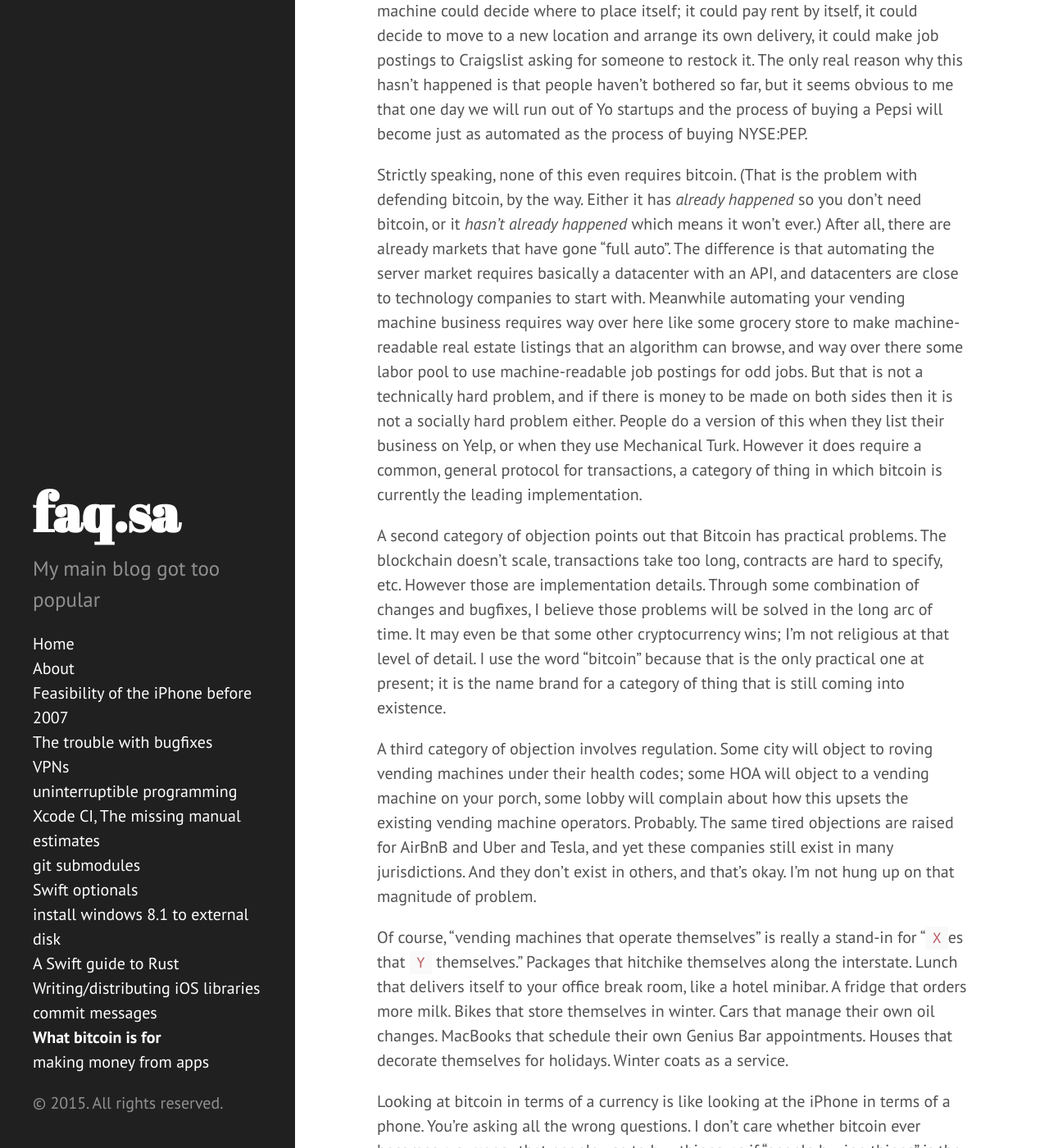
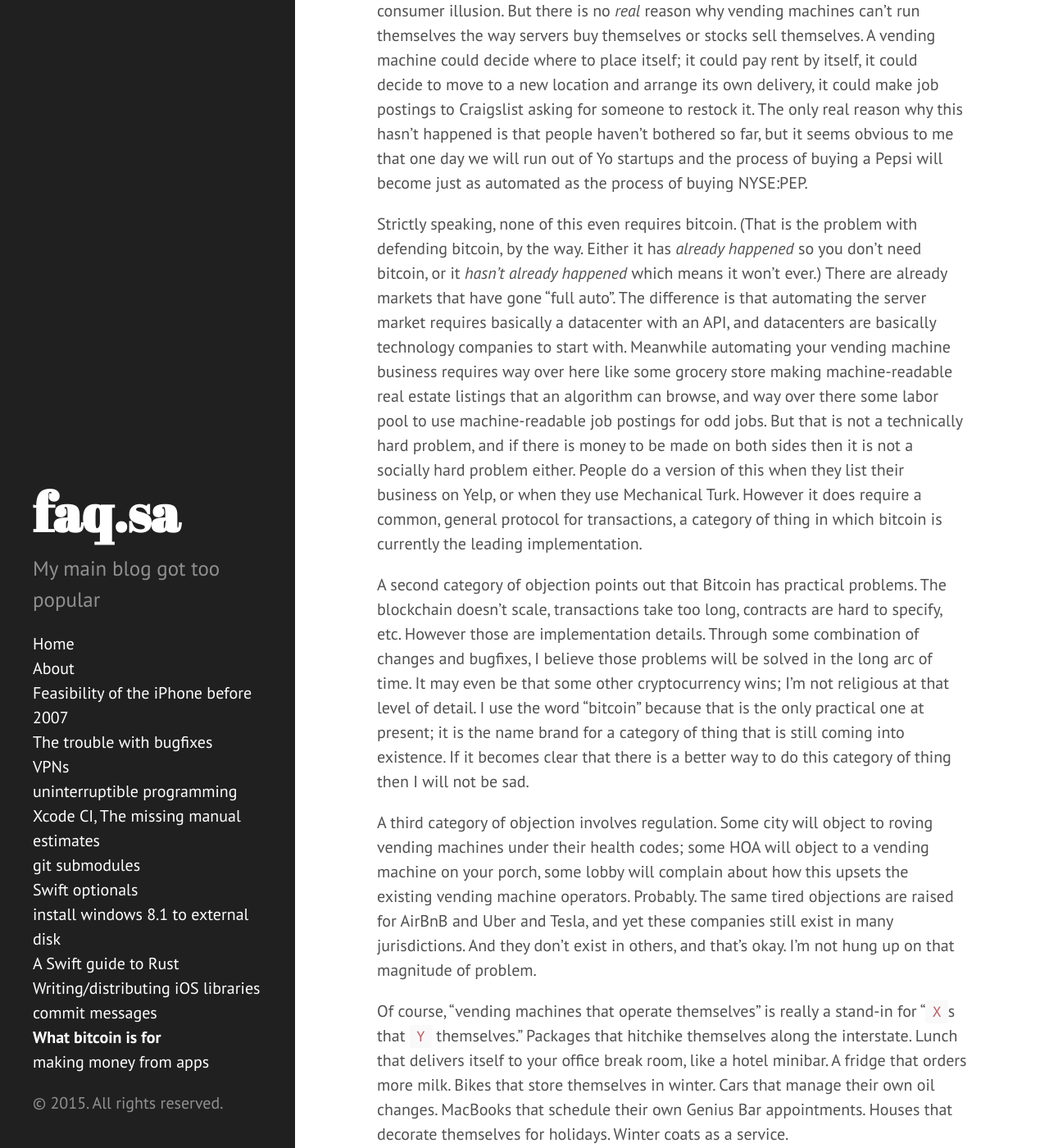
Before and after one commit to drewcrawford/drewcrawford.github.io, a Jekyll site: the page built from bitcoin/index.md, in a window 1280 px wide and 1400 px high, scrolled down 1322 px. Shown: the whole window at 82% size. Built offline with Jekyll 4.4.1, drawn with Linux system fonts in a browser that asks for light colours; nearby versions of some CDN libraries; Markdown is read by kramdown in place of the engine named in the settings; some of the changed text lies outside the part shown.

Commit message:
bitcoin edits

```diff
--- a/bitcoin/index.md
+++ b/bitcoin/index.md
@@ -3,7 +3,7 @@
 title: What bitcoin is for
 ---
 
-There are a lot of people who "don't understand what Bitcoin is for".  They think it is only good for [illegal activity](https://scottyli.com/whats-the-use-for-bitcoin/) or that [merchants see no transactions](https://twitter.com/patio11/status/583697092306014208).  Instead I'd like to tell you about what bitcoin really is, and why all of these statements are trying to predict bitcoin's failure based on a misunderstanding of what it even is.
+There are a lot of people who "don't understand what Bitcoin is for".  They think it is only good for [illegal activity](https://scottyli.com/whats-the-use-for-bitcoin/) or that [merchants don't see many transactions](https://twitter.com/patio11/status/583697092306014208).  They tell you that it's too volatile, or a bad store of value, or that lack of regulation is a problem.  Instead I'd like to tell you about what bitcoin really is, and why all of these statements are trying to predict bitcoin's failure based on a misunderstanding of what it is even for.
 
 There was a time when if you wanted to buy a server, you called somebody on the phone and they mailed you a server.  People still do that; but at some point most people started buying servers by filling out a web form that gives you access to a server that is already set up.  People still do that too; but now we live in a world where oftentimes servers buy themselves.  Your website [buys some servers when it the traffic is high](http://aws.amazon.com/autoscaling/) and it sells some servers when the traffic is low.  Servers can comparison shop for themselves; they go out and [get quotes from different vendors](http://en.wikipedia.org/wiki/RightScale), they [negotiate term lengths](http://aws.amazon.com/ec2/purchasing-options/reserved-instances/), they [test the merchandise and return the product](https://www.usenix.org/conference/hotcloud12/workshop-program/presentation/ou) if it has noisy neighbors or it is otherwise undesireable.
 
@@ -21,14 +21,14 @@
 
 Vending machines are in reality a highly manual business; the automation is a consumer illusion.  But there is no *real* reason why vending machines can't run themselves the way servers buy themselves or stocks sell themselves.  A vending machine could decide where to place itself; it could pay rent by itself, it could decide to move to a new location and arrange its own delivery, it could make job postings to Craigslist asking for someone to restock it.  The only real reason why this hasn't happened is that people haven't bothered so far, but it seems obvious to me that one day we will run out of Yo startups and the process of buying a Pepsi will become just as automated as the process of buying NYSE:PEP.
 
-Strictly speaking, none of this even requires bitcoin.  (That is the problem with defending bitcoin, by the way.  Either it has *already happened* so you don't need bitcoin, or it *hasn't already happened* which means it won't ever.)  After all, there are already markets that have gone "full auto".  The difference is that automating the server market requires basically a datacenter with an API, and datacenters are close to technology companies to start with.  Meanwhile automating your vending machine business requires way over here like some grocery store to make machine-readable real estate listings that an algorithm can browse, and way over there some labor pool to use machine-readable job postings for odd jobs.  But that is not a technically hard problem, and if there is money to be made on both sides then it is not a socially hard problem either.  People do a version of this when they list their business on Yelp, or when they use Mechanical Turk.  However it does require a common, general protocol for transactions, a category of thing in which bitcoin is currently the leading implementation.
+Strictly speaking, none of this even requires bitcoin.  (That is the problem with defending bitcoin, by the way.  Either it has *already happened* so you don't need bitcoin, or it *hasn't already happened* which means it won't ever.)  There are already markets that have gone "full auto".  The difference is that automating the server market requires basically a datacenter with an API, and datacenters are basically technology companies to start with.  Meanwhile automating your vending machine business requires way over here like some grocery store making machine-readable real estate listings that an algorithm can browse, and way over there some labor pool to use machine-readable job postings for odd jobs.  But that is not a technically hard problem, and if there is money to be made on both sides then it is not a socially hard problem either.  People do a version of this when they list their business on Yelp, or when they use Mechanical Turk.  However it does require a common, general protocol for transactions, a category of thing in which bitcoin is currently the leading implementation.
 
-A second category of objection points out that Bitcoin has practical problems.  The blockchain doesn't scale, transactions take too long, contracts are hard to specify, etc.  However those are implementation details.  Through some combination of changes and bugfixes, I believe those problems will be solved in the long arc of time.  It may even be that some other cryptocurrency wins; I'm not religious at that level of detail.  I use the word "bitcoin" because that is the only practical one at present; it is the name brand for a category of thing that is still coming into existence.
+A second category of objection points out that Bitcoin has practical problems.  The blockchain doesn't scale, transactions take too long, contracts are hard to specify, etc.  However those are implementation details.  Through some combination of changes and bugfixes, I believe those problems will be solved in the long arc of time.  It may even be that some other cryptocurrency wins; I'm not religious at that level of detail.  I use the word "bitcoin" because that is the only practical one at present; it is the name brand for a category of thing that is still coming into existence.  If it becomes clear that there is a better way to do this category of thing then I will not be sad.
 
 A third category of objection involves regulation.  Some city will object to roving vending machines under their health codes; some HOA will object to a vending machine on your porch, some lobby will complain about how this upsets the existing vending machine operators.  Probably.  The same tired objections are raised for AirBnB and Uber and Tesla, and yet these companies still exist in many jurisdictions.  And they don't exist in others, and that's okay.  I'm not hung up on that magnitude of problem.
 
-Of course, "vending machines that operate themselves" is really a stand-in for "`X`es that `Y` themselves."  Packages that hitchike themselves along the interstate.  Lunch that delivers itself to your office break room, like a hotel minibar.  A fridge that orders more milk.  Bikes that store themselves in winter.  Cars that manage their own oil changes.  MacBooks that schedule their own Genius Bar appointments.  Houses that decorate themselves for holidays.  Winter coats as a service.
+Of course, "vending machines that operate themselves" is really a stand-in for "`X`s that `Y` themselves."  Packages that hitchike themselves along the interstate.  Lunch that delivers itself to your office break room, like a hotel minibar.  A fridge that orders more milk.  Bikes that store themselves in winter.  Cars that manage their own oil changes.  MacBooks that schedule their own Genius Bar appointments.  Houses that decorate themselves for holidays.  Winter coats as a service.
 
 Looking at bitcoin in terms of a currency is like looking at the iPhone in terms of a phone.  You're asking all the wrong questions.  I don't care whether bitcoin ever becomes a currency that people use to buy things, as if "people buying things" is the only category or even the most important category of economic activity that can exist.  Asking how bitcoin facilitates existing transactions is like asking how the Internet helps print journalism.  It has not come to help at all, but to destroy.  It has come to replace the old way with a mildly terrifying, but more convenient future.  With complicated policy implications that we will debate but that in the end doesn't matter because it's going to happen either way.
 
-Bitcoin is not money you use to buy stuff.  In soviet russia, bitcoin buys you.
+Bitcoin is not "better money" you use to buy stuff.  In soviet russia, bitcoin buys you.
```
